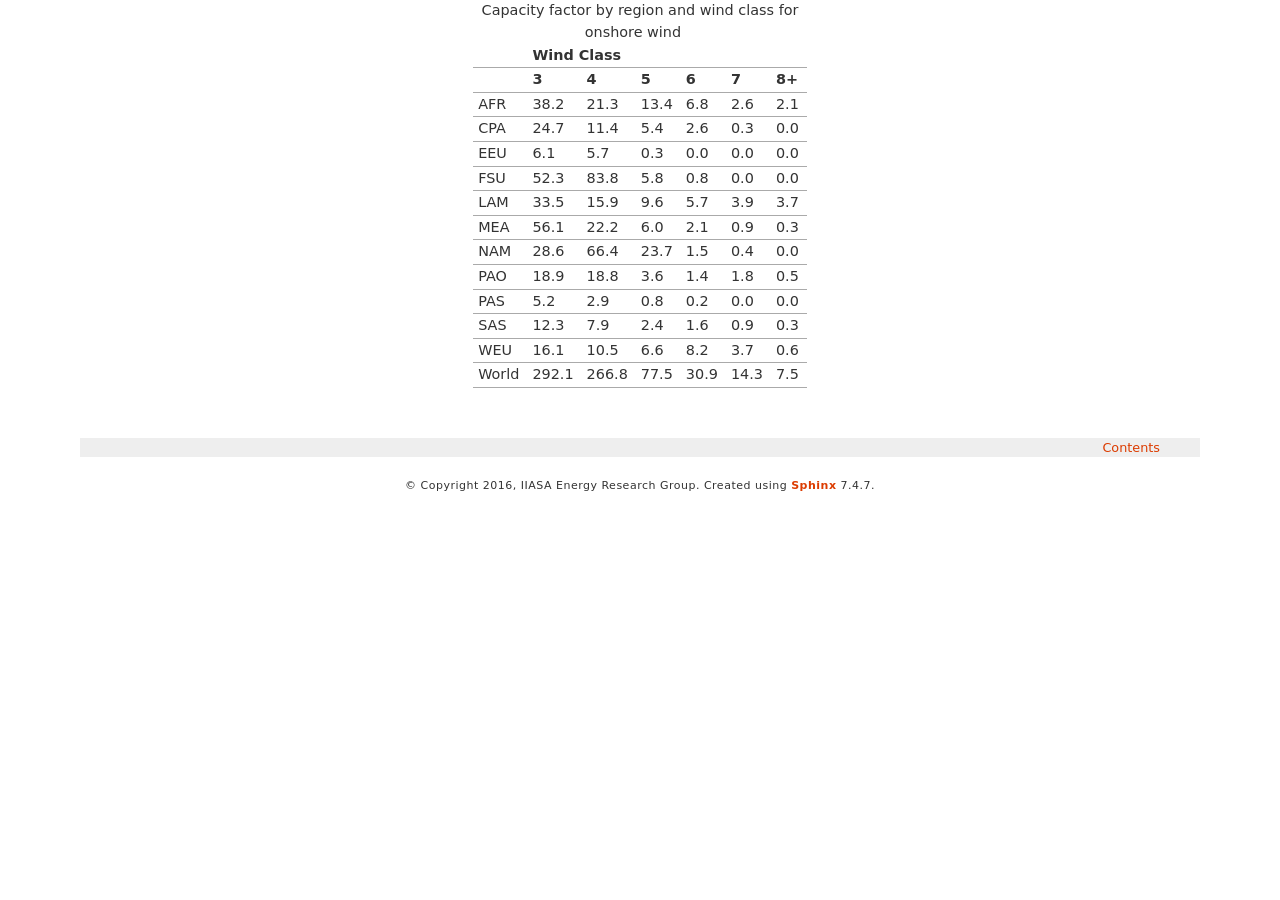
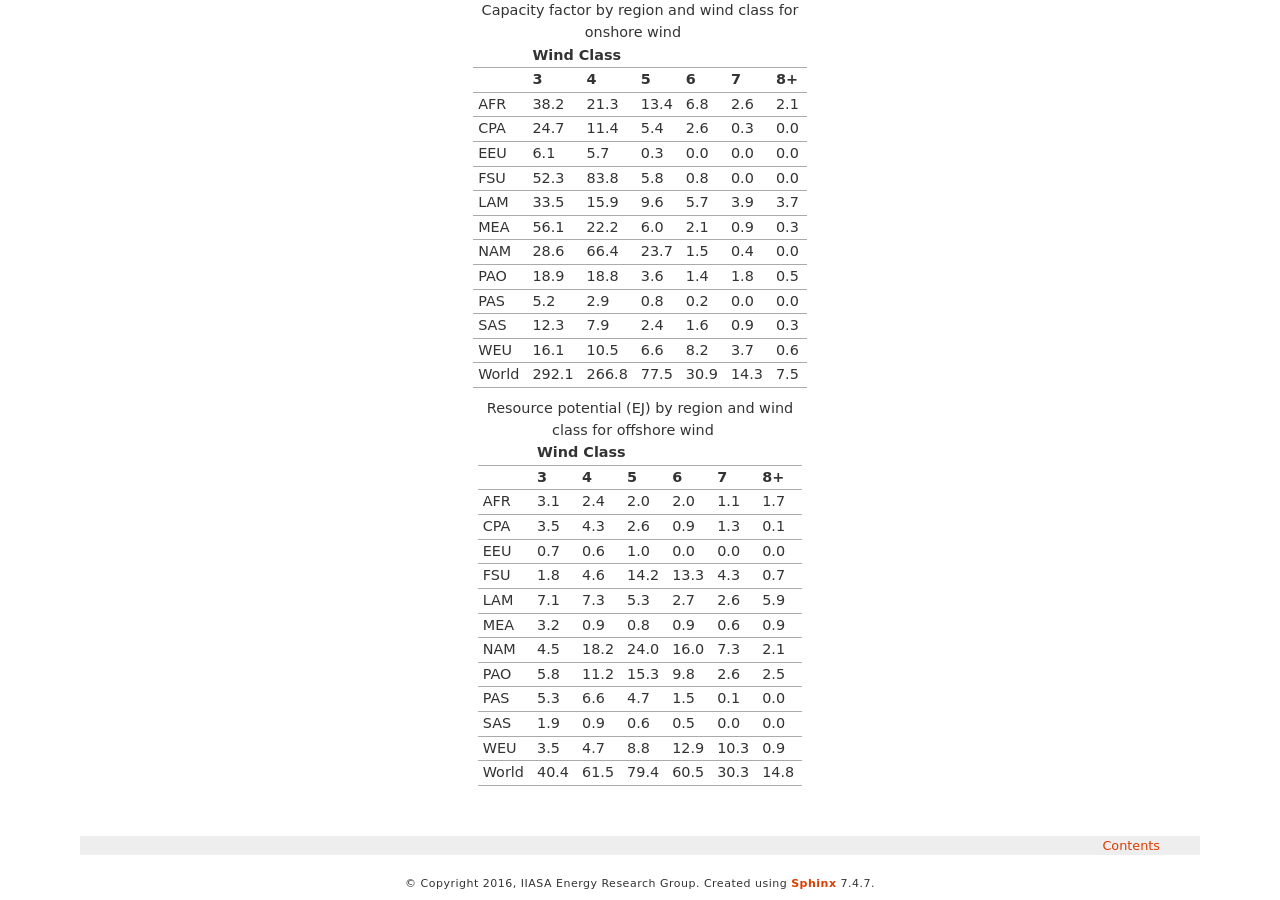
Before and after one commit to iiasa/message_doc, a Sphinx documentation site: the page built from source/message_globiom/energy/resource/renewable.rst, in a window 1280 px wide and 900 px high, scrolled down 2116 px. Built offline with Sphinx 7.4.7, drawn with Linux system fonts in a browser that asks for light colours; pages that are not in the unit, such as notebooks, are missing from menus; cross-references to code outside the pages are shown as plain code; before the commit the page ends 2619 px from its top, so only the background shows below that.

Commit message:
Update renewable.rst

```diff
--- a/source/message_globiom/energy/resource/renewable.rst
+++ b/source/message_globiom/energy/resource/renewable.rst
@@ -287,3 +287,64 @@ the part of the resource that is useable at economically competitive costs is as
    |   World |   292.1 |   266.8 |   77.5 |   30.9 |   14.3 |   7.5  |
    |         |         |         |        |        |        |        |
    +---------+---------+---------+--------+--------+--------+--------+
+
+.. _tab-offshorewind:
+.. table:: Resource potential (EJ) by region and wind class for offshore wind
+
+   +---------+-----------------------------------------------------+
+   |         |                                                     |
+   |         | **Wind Class**                                      |
+   |         |                                                     |
+   +---------+--------+--------+--------+--------+--------+--------+
+   |         |        |        |        |        |        |        |
+   |         | **3**  | **4**  | **5**  | **6**  | **7**  | **8+** |
+   |         |        |        |        |        |        |        |
+   +---------+--------+--------+--------+--------+--------+--------+
+   |         |        |        |        |        |        |        |
+   |   AFR   |   3.1  |   2.4  |   2.0  |   2.0  |   1.1  |   1.7  |
+   |         |        |        |        |        |        |        |
+   +---------+--------+--------+--------+--------+--------+--------+
+   |         |        |        |        |        |        |        |
+   |   CPA   |   3.5  |   4.3  |   2.6  |   0.9  |   1.3  |   0.1  |
+   |         |        |        |        |        |        |        |
+   +---------+--------+--------+--------+--------+--------+--------+
+   |         |        |        |        |        |        |        |
+   |   EEU   |   0.7  |   0.6  |   1.0  |   0.0  |   0.0  |   0.0  |
+   |         |        |        |        |        |        |        |
+   +---------+--------+--------+--------+--------+--------+--------+
+   |         |        |        |        |        |        |        |
+   |   FSU   |   1.8  |   4.6  |   14.2 |   13.3 |   4.3  |   0.7  |
+   |         |        |        |        |        |        |        |
+   +---------+--------+--------+--------+--------+--------+--------+
+   |         |        |        |        |        |        |        |
+   |   LAM   |   7.1  |   7.3  |   5.3  |   2.7  |   2.6  |   5.9  |
+   |         |        |        |        |        |        |        |
+   +---------+--------+--------+--------+--------+--------+--------+
+   |         |        |        |        |        |        |        |
+   |   MEA   |   3.2  |   0.9  |   0.8  |   0.9  |   0.6  |   0.9  |
+   |         |        |        |        |        |        |        |
+   +---------+--------+--------+--------+--------+--------+--------+
+   |         |        |        |        |        |        |        |
+   |   NAM   |   4.5  |   18.2 |   24.0 |   16.0 |   7.3  |   2.1  |
+   |         |        |        |        |        |        |        |
+   +---------+--------+--------+--------+--------+--------+--------+
+   |         |        |        |        |        |        |        |
+   |   PAO   |   5.8  |   11.2 |   15.3 |   9.8  |   2.6  |   2.5  |
+   |         |        |        |        |        |        |        |
+   +---------+--------+--------+--------+--------+--------+--------+
+   |         |        |        |        |        |        |        |
+   |   PAS   |   5.3  |   6.6  |   4.7  |   1.5  |   0.1  |   0.0  |
+   |         |        |        |        |        |        |        |
+   +---------+--------+--------+--------+--------+--------+--------+
+   |         |        |        |        |        |        |        |
+   |   SAS   |   1.9  |   0.9  |   0.6  |   0.5  |   0.0  |   0.0  |
+   |         |        |        |        |        |        |        |
+   +---------+--------+--------+--------+--------+--------+--------+
+   |         |        |        |        |        |        |        |
+   |   WEU   |   3.5  |   4.7  |   8.8  |   12.9 |   10.3 |   0.9  |
+   |         |        |        |        |        |        |        |
+   +---------+--------+--------+--------+--------+--------+--------+
+   |         |        |        |        |        |        |        |
+   |   World |   40.4 |   61.5 |   79.4 |   60.5 |   30.3 |   14.8 |
+   |         |        |        |        |        |        |        |
+   +---------+--------+--------+--------+--------+--------+--------+
```
